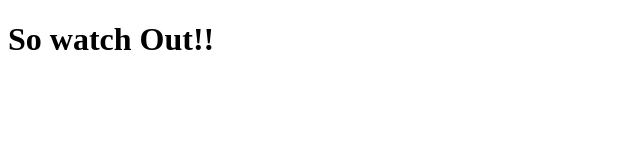
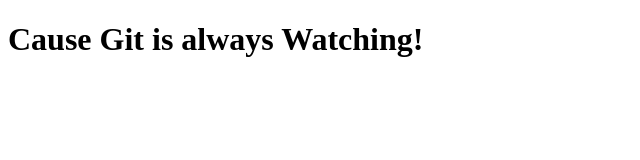
Before and after one commit to MaayanPeleg/git-webpage, a plain HTML site: page index.html in a window 1280 px wide. Shown: the whole page, without its empty margins (0-640 px from the left). Drawn offline with Linux system fonts and the light colour scheme.

Commit message:
Third Version

```diff
--- a/index.html
+++ b/index.html
@@ -4,6 +4,6 @@
         <title>Hello Git Users!</title>
     </head>
     <body>
-        <h1>So watch Out!!</h1>
+        <h1>Cause Git is always Watching!</h1>
     </body>
 </html>
```
